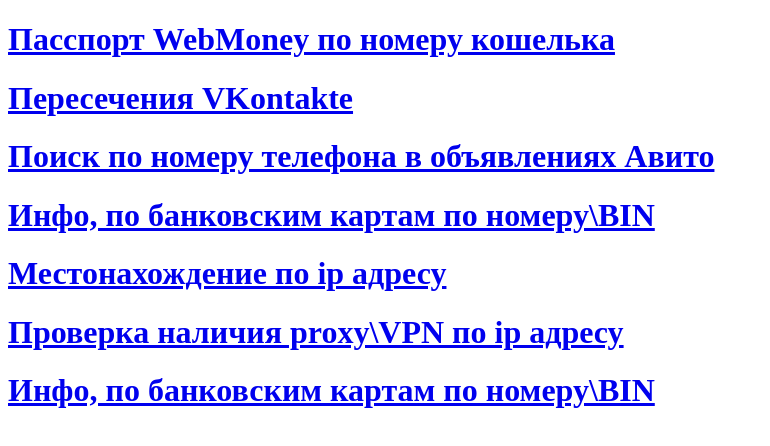
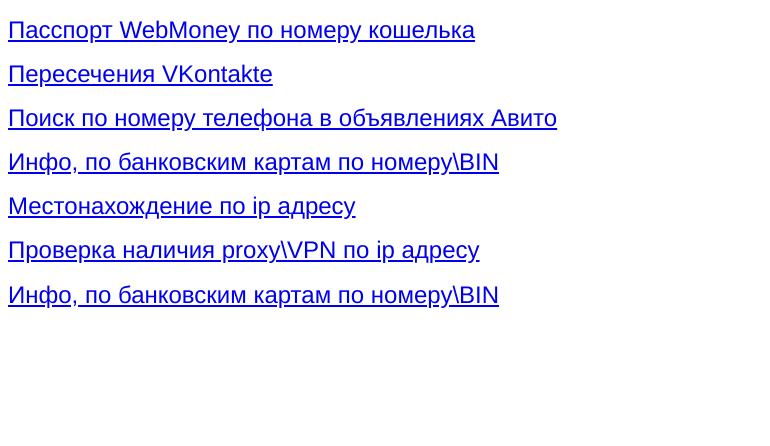
Before and after one commit to tesovoz/tesovoz.github.io, a plain HTML site: page index.html in a window 1280 px wide. Shown: the whole page, without its empty margins (0-770 px from the left). Drawn offline with Linux system fonts and the light colour scheme.

Commit message:
Update index.html

```diff
--- a/index.html
+++ b/index.html
@@ -1,8 +1,15 @@
 <!DOCTYPE html>
 <html>
  <head>
-  <meta charset="utf-8">
+  <meta http-equiv="Content-Type" content="text/html; charset=utf-8">
   <title>Полезные ссылки</title>
+  <style type="text/css">
+   H1 {
+    font-family: Helvetica, Verdana, sans-serif;
+    font-size: 150%;
+    font-weight: lighter;
+   }
+  </style>
   <base target="_blank">
  </head>
  <body>
```
